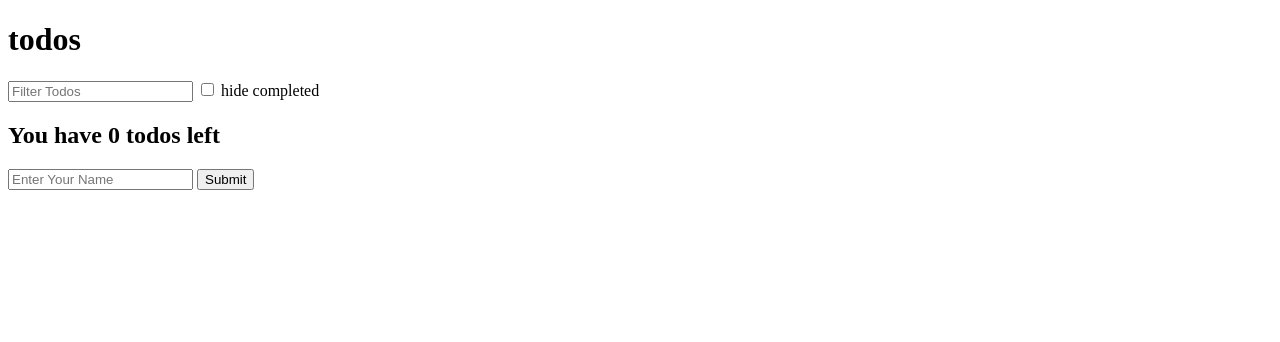
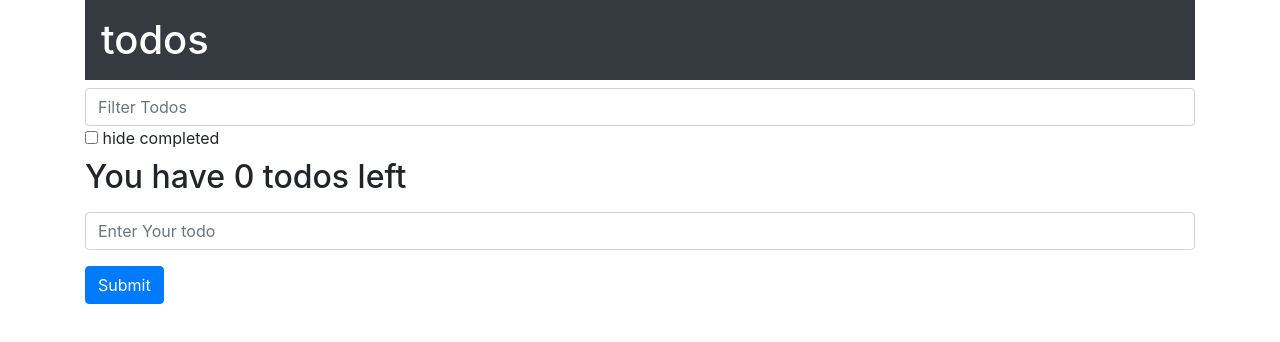
Before and after one commit to MohammadRezaAsghari/TodoApp, a plain HTML site: page index.html in a window 1280 px wide. Drawn offline with nearby package versions, Linux system fonts and the light colour scheme.

Commit message:
'21_10_2019_2nd'

```diff
--- a/index.html
+++ b/index.html
@@ -5,27 +5,31 @@
     <meta charset="UTF-8">
     <meta name="viewport" content="width=device-width, initial-scale=1.0">
     <meta http-equiv="X-UA-Compatible" content="ie=edge">
+    <link rel="stylesheet" href="https://stackpath.bootstrapcdn.com/bootstrap/4.3.1/css/bootstrap.min.css" integrity="sha384-ggOyR0iXCbMQv3Xipma34MD+dH/1fQ784/j6cY/iJTQUOhcWr7x9JvoRxT2MZw1T" crossorigin="anonymous">
     <title>todo application</title>
 
 </head>
 
 <body>
 
-    <h1>todos</h1>
+    <div class="container">
+        <h1 class="bg-dark text-white p-3">todos</h1>
 
 
 
-    <input id='search' type="text" placeholder="Filter Todos">
-    <label>
+        <input id='search' type="text" placeholder="Filter Todos" class="form-control">
+        <label>
         <input type="checkbox" id="hideCompleted"> hide completed
     </label>
 
-    <div id="todo"></div>
+        <div id="todo"></div>
 
-    <form action="" id="todoForm">
-        <input type="text" placeholder='Enter Your Name' name='firstName' autocomplete="off">
-        <input type="submit">
-    </form>
+        <form action="" id="todoForm">
+            <input type="text" placeholder='Enter Your todo' name='firstName' autocomplete="off" class="form-control mt-3">
+            <input type="submit" class="btn btn-primary mt-3">
+        </form>
+
+    </div>
 
     <script src="js/uuidv4.js"></script>
     <script src="https://cdnjs.cloudflare.com/ajax/libs/moment.js/2.24.0/moment-with-locales.min.js"></script>
--- a/js/function.js
+++ b/js/function.js
@@ -31,9 +31,15 @@ let removeTodo = function(id) {
 //createElement
 const createElementDOM = function(item) {
     let div = document.createElement('div');
+    div.classList.add('bg-light');
+    div.classList.add('mt-2');
+
     let link = document.createElement('a');
 
     let button = document.createElement('button');
+    button.classList.add('btn');
+    button.classList.add('btn-danger');
+
 
     //creating and attaching eventListener to checkbox
     //EventListner is going to make todo.done true or false
@@ -71,6 +77,7 @@ const createElementDOM = function(item) {
         saveNote(todo);
         renderTodos(todo, filter);
     });
+
 
 
 
```
Also changed, not shown: edit.html (+7 -4 lines).
